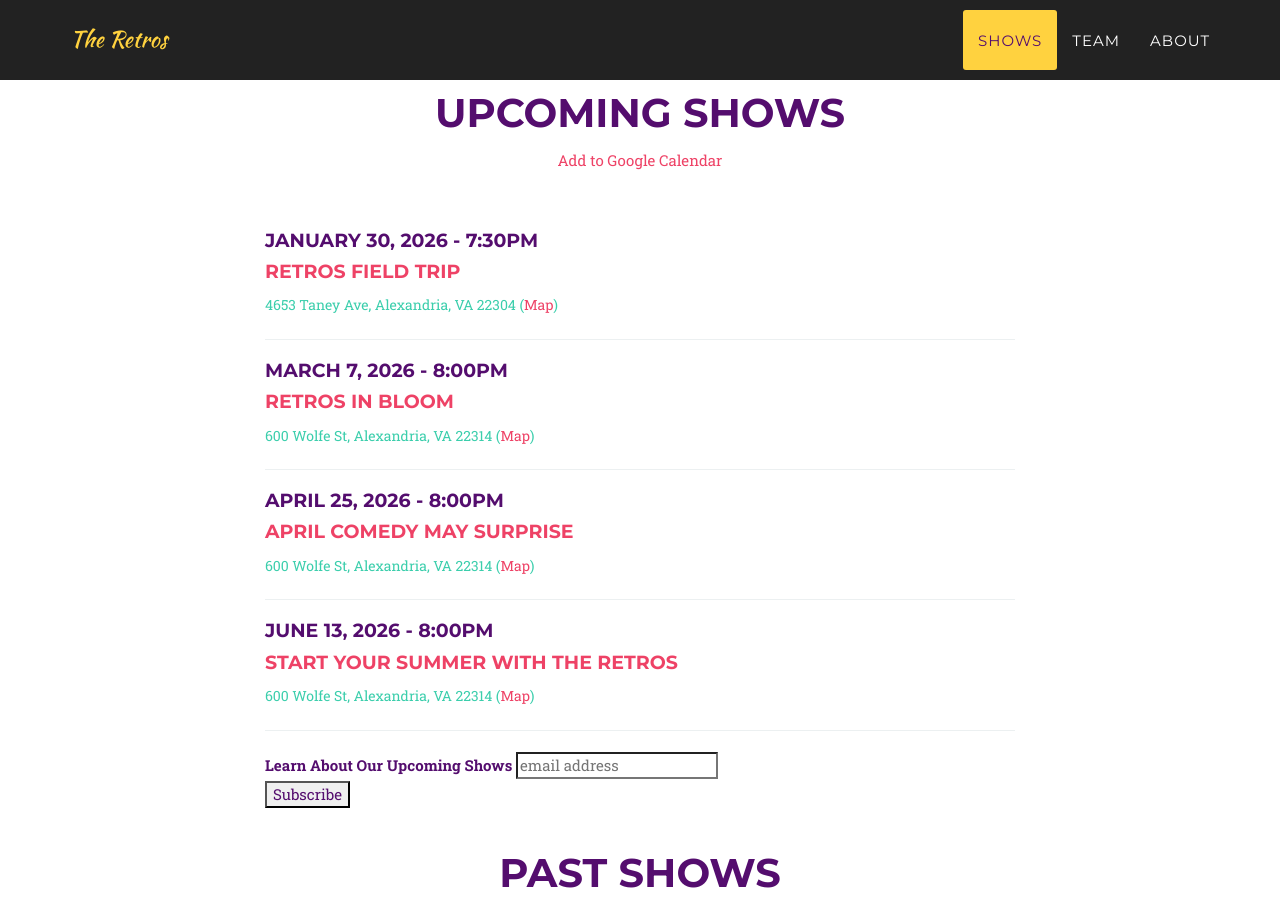
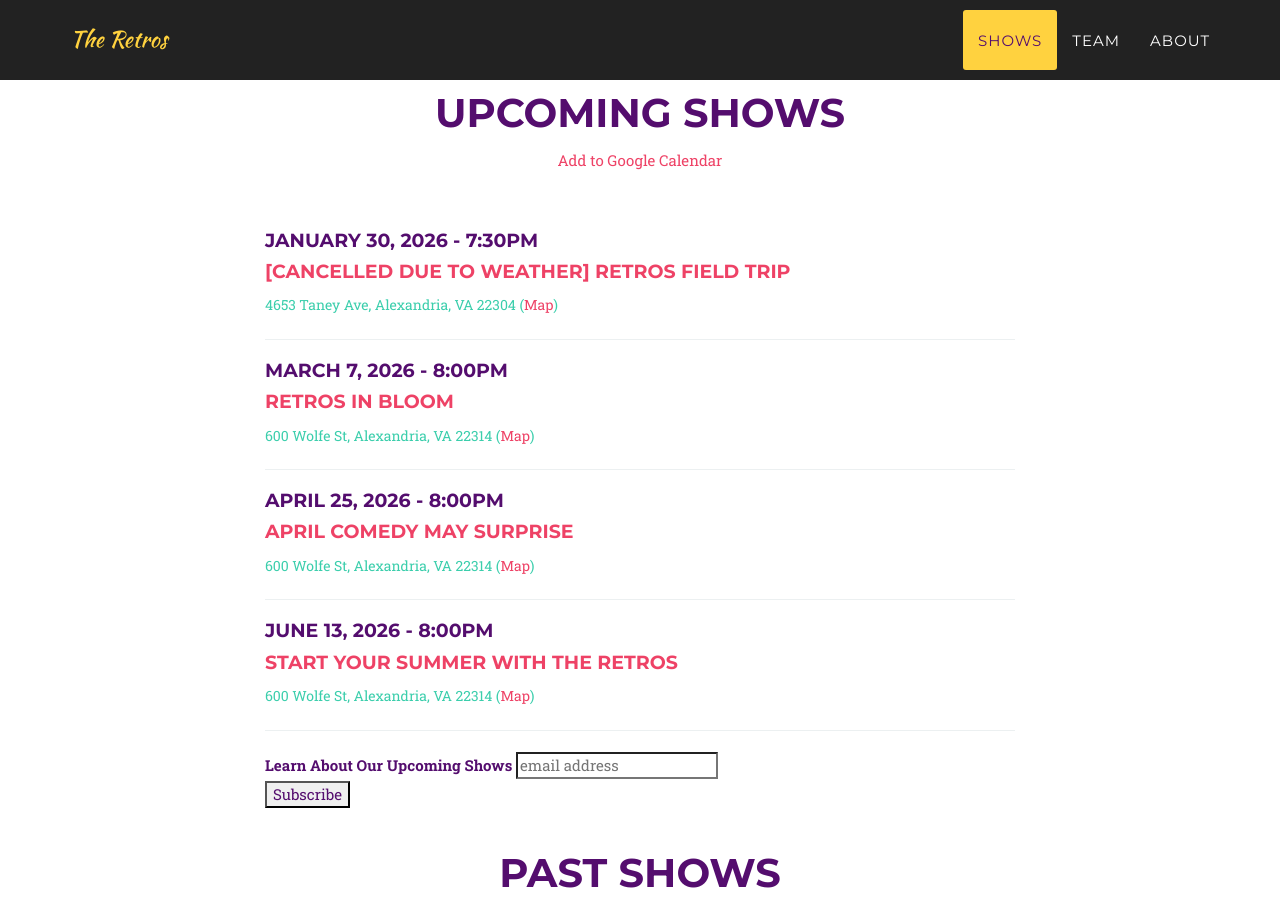
Before and after one commit to yig/RetrosImprovWeb, a Jekyll site: the page built from index.html, in a window 1280 px wide and 900 px high, scrolled down 942 px. Built offline with Jekyll 4.4.1, drawn with Linux system fonts in a browser that asks for light colours; some web fonts are replaced; comment, search, counter and statistics services are not loaded.

Commit message:
cancelled Jan show due to weather

```diff
--- a/_config.yml
+++ b/_config.yml
@@ -8,7 +8,7 @@ description: "The Retros - Improv Comedy in Alexandria, VA"
 shows:
 - date: January 30, 2026
   time: 7:30pm
-  title: "Retros Field Trip"
+  title: "[Cancelled due to weather] Retros Field Trip"
   location: 4653 Taney Ave, Alexandria, VA 22304
   url: https://www.eventbrite.com/e/improv-comedy-show-in-alexandria-tickets-1980878754679?aff=website
 - date: March 7, 2026
```
